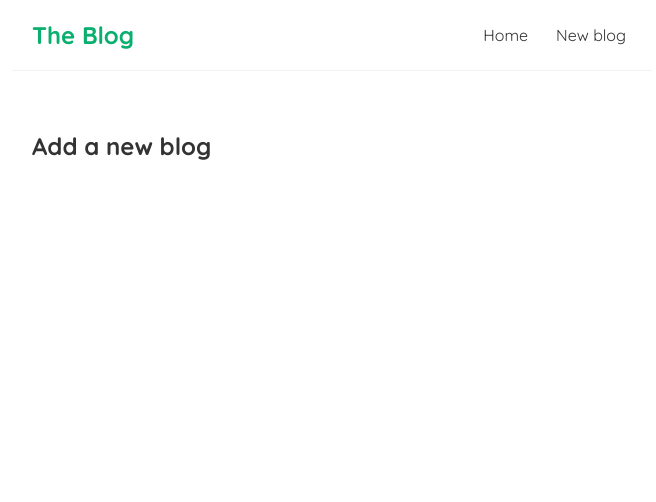
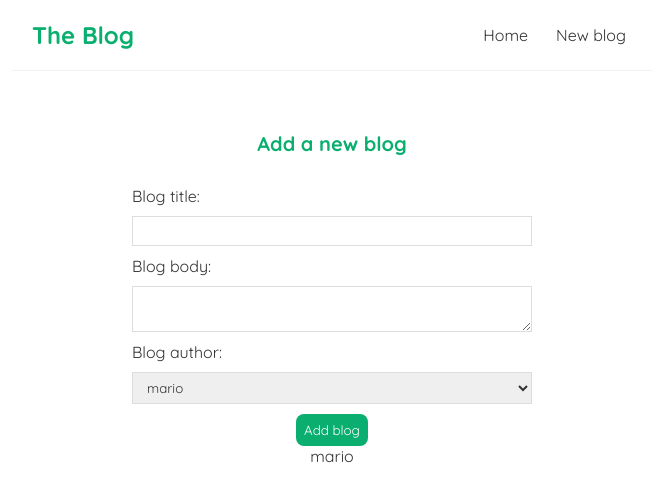
Before and after one commit to hefsijoseph/blog, a React (Create React App) app: page /create in a window 1280 px wide. Shown: the top 502 px of the page, without its empty margins (308-964 px from the left). Built offline with nearby package versions, Linux system fonts and the light colour scheme.

Commit message:
controlled inputs

```diff
--- a/src/NewBlog.js
+++ b/src/NewBlog.js
@@ -1,7 +1,43 @@
+import { useState } from "react";
+
 const NewBlog = () => {
-    return (
-        <h2>Add a new blog</h2>
-     );
-}
+  const [title, setTitle] = useState("");
+  const [body, setBody] = useState("")
+  const [author, setAuthor] = useState("mario")
+
+  return (
+    <div className="create">
+      <h2>Add a new blog</h2>
+      <form>
+        <label> Blog title: </label>
+        <input
+          type="text"
+          value={title}
+          onChange={(e) => setTitle(e.target.value)}
+          required
+        />
+        <label> Blog body: </label>
+        <textarea
+        value={body}
+        onChange={ (e) => setBody(e.target.value)}
+        required>
+
+        </textarea>
+        <label>Blog author:</label>
+        <select
+        value={author}
+        onChange={ (e) => setAuthor(e.target.value)}
+        >
+          <option value="mario">mario</option>
+          <option value="yoshi">yoshi</option>
+        </select>
+        <button>Add blog</button>
+        <p>{title}</p>
+        <p>{body}</p>
+        <p>{author}</p>
+      </form>
+    </div>
+  );
+};
 
 export default NewBlog;
--- a/src/index.css
+++ b/src/index.css
@@ -85,3 +85,47 @@
   border-radius: 8px;
   cursor: pointer;
 }
+
+
+/* create new blog form */
+
+.create{
+  max-width: 400px;
+  margin: 0 auto;
+  text-align:center;
+}
+
+.create label{
+  text-align: left;
+  display: block;
+}
+
+.create h2{
+  font-size: 20px;
+  color: rgb(10,175,112);
+  margin-bottom: 30px;
+}
+
+.create input, .create textarea, .create select{
+  width: 100%;
+  padding: 6px 10px;
+  margin: 10px 0;
+  border: 1px solid #ddd;
+  box-sizing: border-box;
+  display: block;
+  outline: none;
+}
+
+.create input:focus, .create textarea:focus, .create select:focus{
+  border: 1px solid rgb(10,175,112);
+  outline: 4px solid rgba(10,175,112,0.3);
+}
+
+.create button {
+  background: rgb(10,175,112);
+  color: white;
+  border: 0;
+  padding: 8px;
+  border-radius: 8px;
+  cursor: pointer;
+}
```
